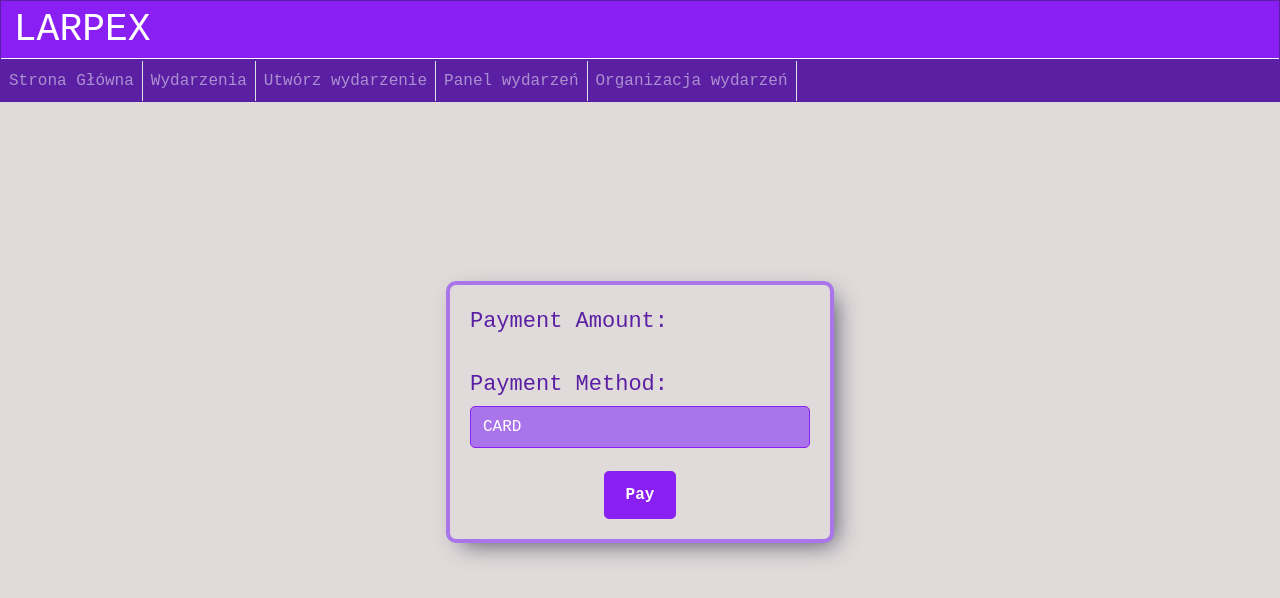
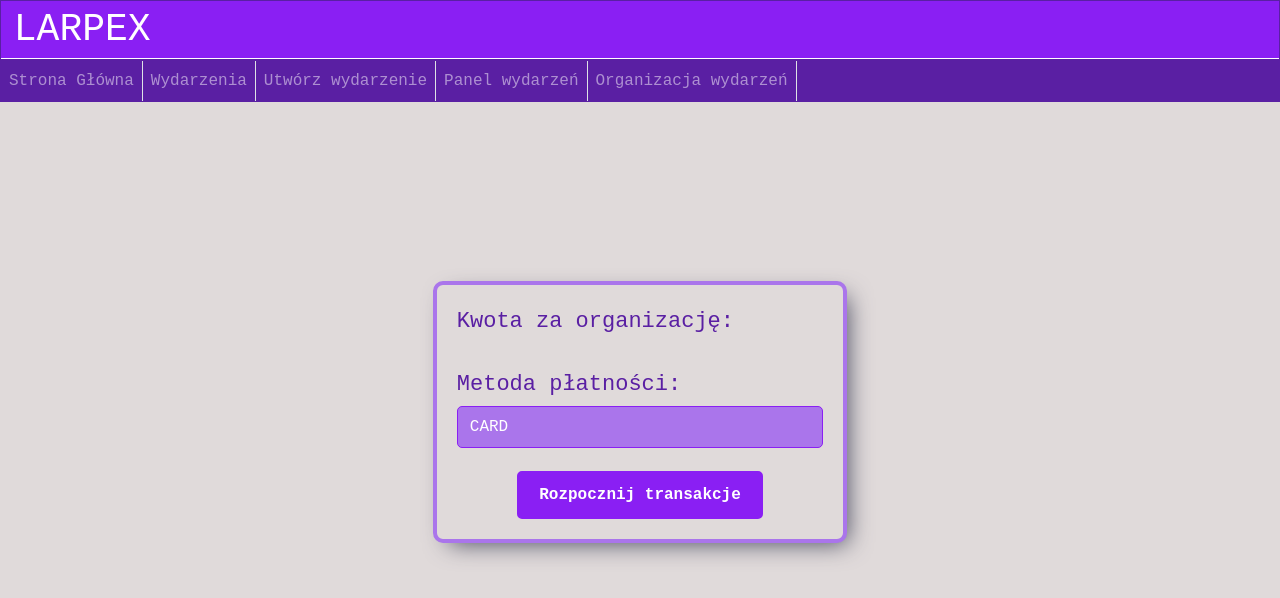
Before and after one commit to PO-2023Z/larpex-fe, a React (Vite) app in the folder larpex-web-fe/: page /payment in a window 1280 px wide. Shown: the top 598 px of the page. Built offline with nearby package versions, Linux system fonts and the light colour scheme.

Commit message:
Fix translations. (#12)

```diff
--- a/larpex-web-fe/src/ucMakePayment/logic/PaymentService.ts
+++ b/larpex-web-fe/src/ucMakePayment/logic/PaymentService.ts
@@ -31,7 +31,7 @@ export const finalizePayment = async (
   createTransactionDto: CreateTransactionDto
 ): Promise<CreateTransactionDtoResponse> => {
   try {
-    await new Promise((resolve) => setTimeout(resolve, 2000));
+    await new Promise((resolve) => setTimeout(resolve, 500));
 
     const response = await axios.post<CreateTransactionDtoResponse>(
       apiUrl + "Payments/create-transaction",
--- a/larpex-web-fe/src/ucMakePayment/views/PaymentFinalView.tsx
+++ b/larpex-web-fe/src/ucMakePayment/views/PaymentFinalView.tsx
@@ -36,15 +36,15 @@ const PaymentFinalView: React.FC<PaymentFinalViewProps> = () => {
         <>
           {paymentResponse.status === PaymentStatus.FAILURE ? (
             <Alert variant="danger" className="center-text">
-              Payment Status: {paymentResponse.status}
+              Status Płatności: NIEPOWODZENIE
             </Alert>
           ) : paymentResponse.status === PaymentStatus.SUCCESS ? (
             <Alert variant="success" className="center-text">
-              Payment Status: {paymentResponse.status}
+              Status Płatności: SUKCES
             </Alert>
           ) : (
             <Alert variant="warning" className="center-text">
-              Payment Status: {paymentResponse.status}
+              Status Płatności: NIEPRZETWORZONA
             </Alert>
           )}
         </>
--- a/larpex-web-fe/src/ucMakePayment/views/PaymentStartView.tsx
+++ b/larpex-web-fe/src/ucMakePayment/views/PaymentStartView.tsx
@@ -25,7 +25,7 @@ const PaymentStartView: React.FC<PaymentStartViewProps> = () => {
   return (
     <div className="init-payment-div">
       <button className="start-payment-button" onClick={handleInitPayment}>
-        Start Payment
+        Rozpocznij płatność
       </button>
     </div>
   );
--- a/larpex-web-fe/src/ucMakePayment/views/PaymentView.tsx
+++ b/larpex-web-fe/src/ucMakePayment/views/PaymentView.tsx
@@ -50,10 +50,10 @@ const PaymentView: React.FC<PaymentViewProps> = () => {
     <div className="payment-container">
       <form className="payment-form">
         <div className="payment-info">
-          <p>Payment Amount: {parsedPaymentAmount}</p>
+          <p>Kwota za organizację: {parsedPaymentAmount}</p>
         </div>
         <label className="payment-method-label">
-          Payment Method:
+          Metoda płatności:
           <select
             className="payment-method-select"
             value={selectedPaymentMethod}
@@ -71,7 +71,7 @@ const PaymentView: React.FC<PaymentViewProps> = () => {
         <br />
         <div className="button-div">
           <button className="pay-button" onClick={handlePay} disabled={loading}>
-            Pay
+            Rozpocznij transakcje
           </button>
         </div>
       </form>
@@ -89,7 +89,7 @@ const PaymentView: React.FC<PaymentViewProps> = () => {
       )}
       {createTransactionResponse && (
         <p className="center-redirect">
-          Redirect URL:
+          Serwis płatności:
           <a
             href={createTransactionResponse.redirectUrl}
             target="_blank"
```
